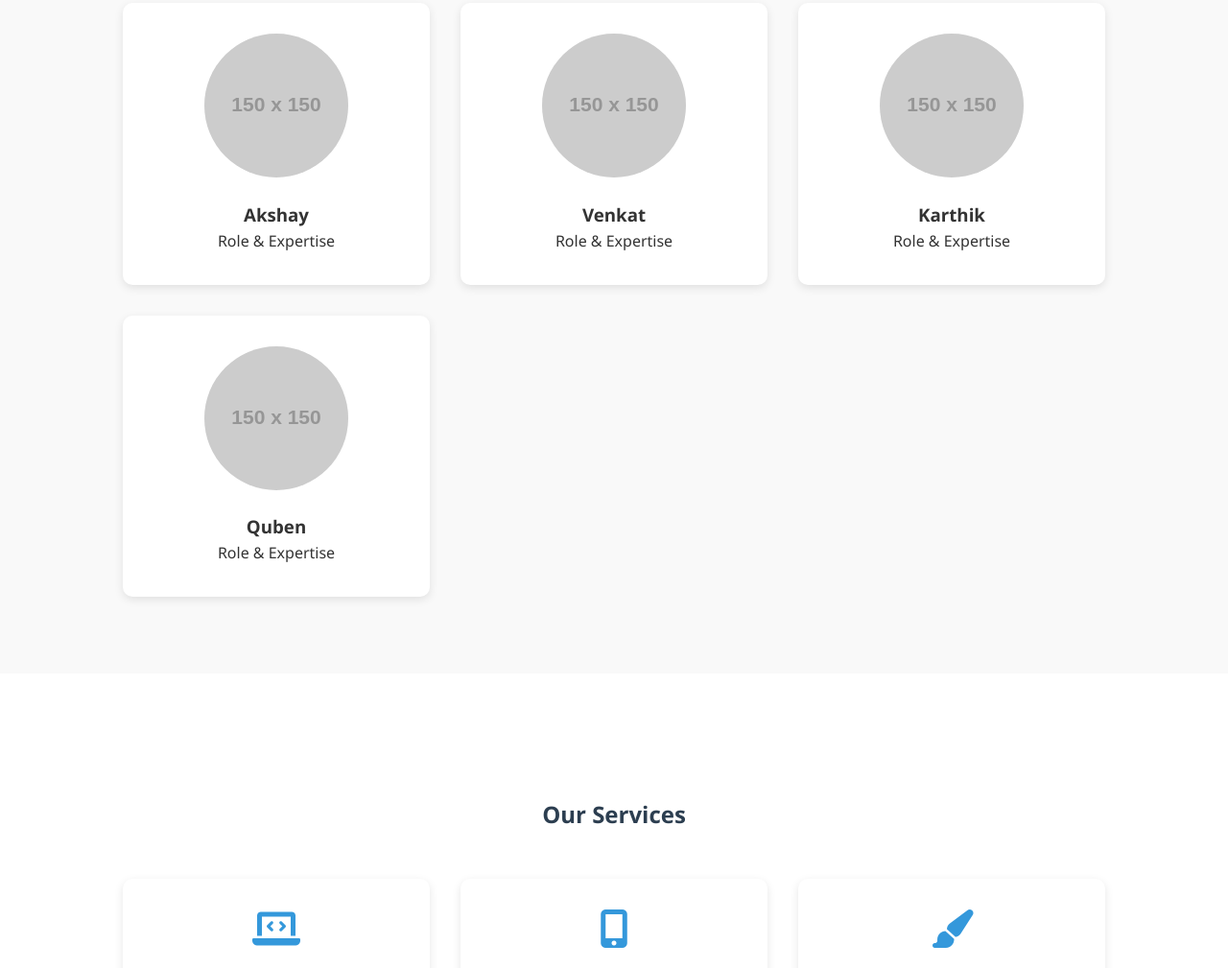
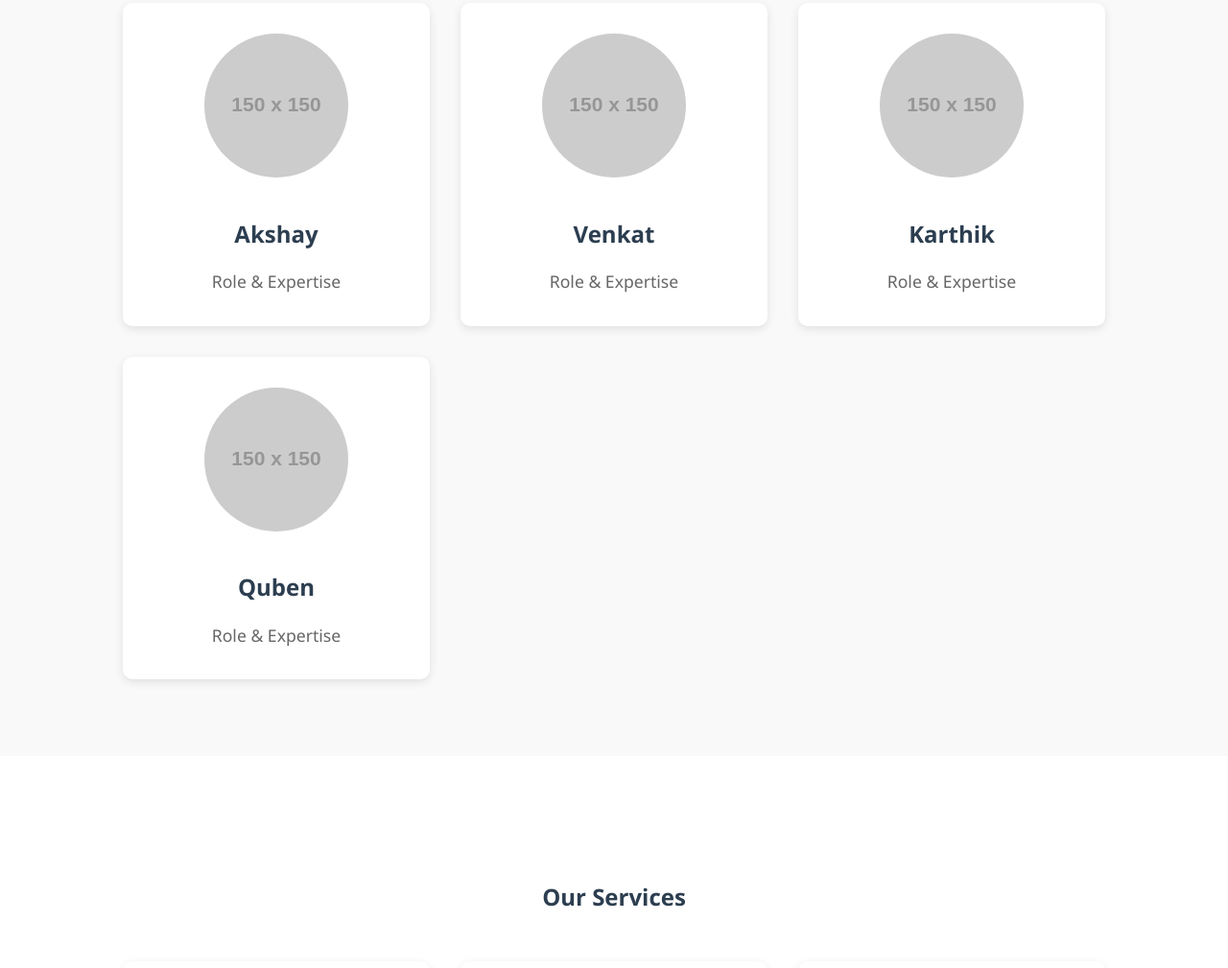
Before and after one commit to venkat1103/team-portfolio, a plain HTML site: page index.html in a window 1280 px wide. Shown: the part 1011-2020 px from the top of the page at 96% size. Drawn offline with Linux system fonts and the light colour scheme; placeholder pictures from the web are drawn by us.

Commit message:
Enhance team member name visibility

```diff
--- a/styles.css
+++ b/styles.css
@@ -128,6 +128,17 @@ body {
     height: 150px;
     border-radius: 50%;
     margin-bottom: 1rem;
+}
+
+.team-member h3 {
+    font-size: 1.5rem;
+    color: #2c3e50;
+    margin: 1rem 0;
+}
+
+.team-member p {
+    color: #666;
+    font-size: 1.1rem;
 }
 
 /* Services Section */
```
